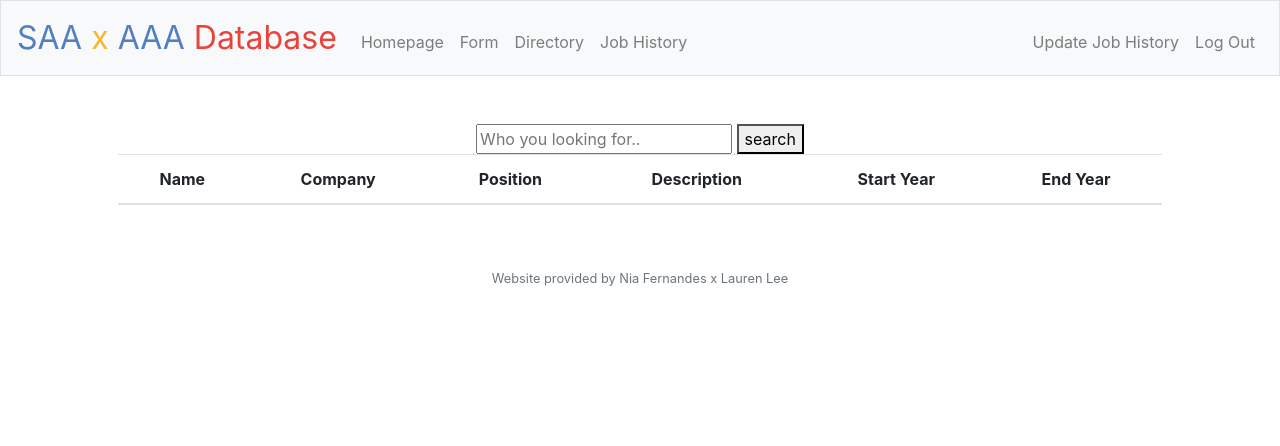
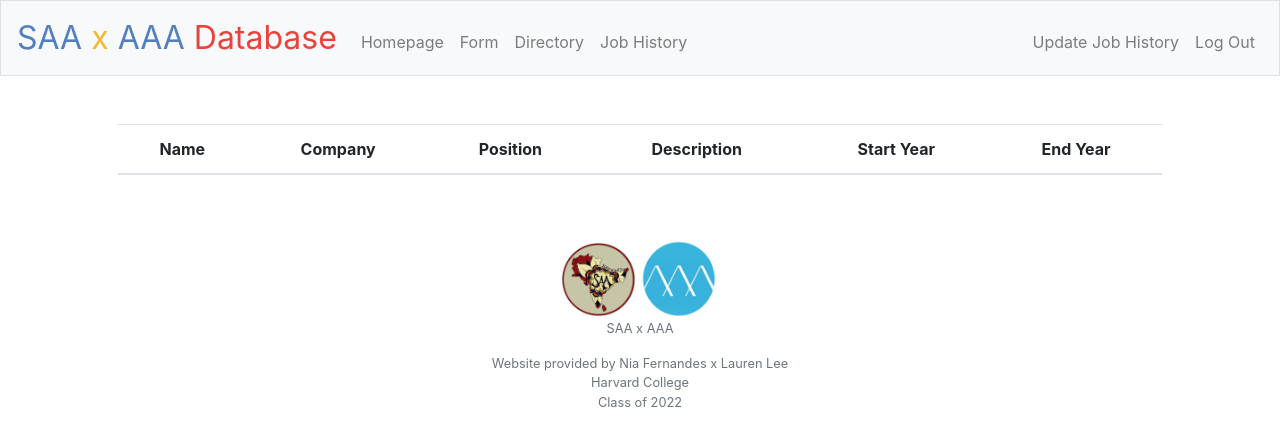
Before and after one commit to niafernandes/SAA-x-AAA-Database, a Flask app: page /self/14 in a window 1280 px wide. Shown: the top 446 px of the page. Run offline with Flask 2, Linux system fonts and the light colour scheme; a user stored in the database is signed in; data comes from the database, SQL or seed files in the repository; both versions use the stored data as it was after the commit; lists and menus that the app fills with data are empty; some libraries are stand-ins or nearby versions.

Commit message:
updated footer

```diff
--- a/templates/layout.html
+++ b/templates/layout.html
@@ -68,10 +68,27 @@
             {% block main %}{% endblock %}
         </main>
 
+
+        <footer class="small text-center text-muted">
+            <img src="static/saa logo.png" alt="SAA logo" width="75" height="75">
+            <img src="static/aaa logo.png" alt="AAA logo" width="80" height="80">
+            <p>SAA    x    AAA</p>
+        </footer>
+
+
         <footer class="small text-center text-muted">
             Website provided by Nia Fernandes x Lauren Lee
         </footer>
 
+        <footer class="small text-center text-muted">
+            Harvard College
+        </footer>
+
+        <footer class="small text-center text-muted">
+            Class of 2022
+        </footer>
+
+
     </body>
 
 </html>
--- a/templates/self.html
+++ b/templates/self.html
@@ -10,17 +10,8 @@
         <title>Search Form</title>
         <link href="styles.css" rel="stylesheet">
     </head>
-    <body>
-        <div class="header">
-            <form action="/self" method="post">
-                <div class="form-box">
-                <input type="text" class="search-field location"
-                placeholder="Who you looking for.." name="search_field">
-                <button class="search-btn" type="submit">search</button>
-                </div>
-        </form>
-        </div>
-    </body>
+
+
 
     <table class="table table-striped">
         <thead>
```
Also changed, not shown: templates/homepage.html (+3 -7 lines), templates/selfjob.html (+1 -11 lines), asians.db.
